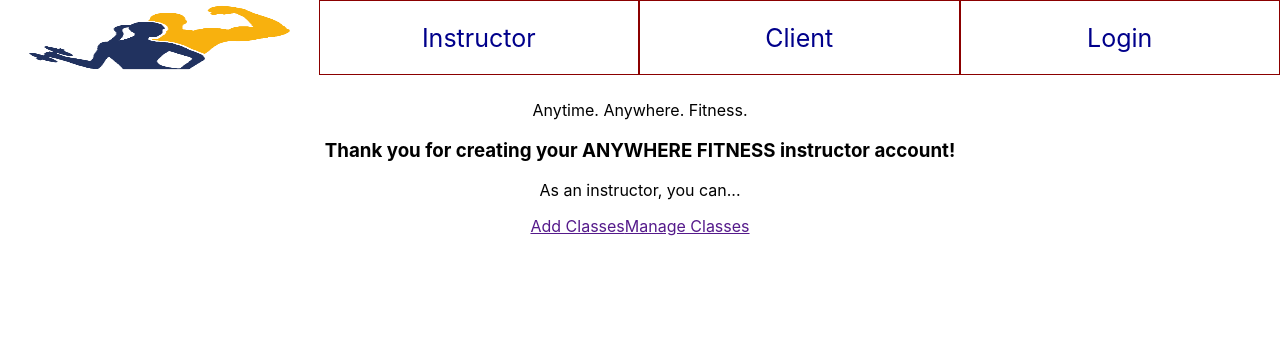
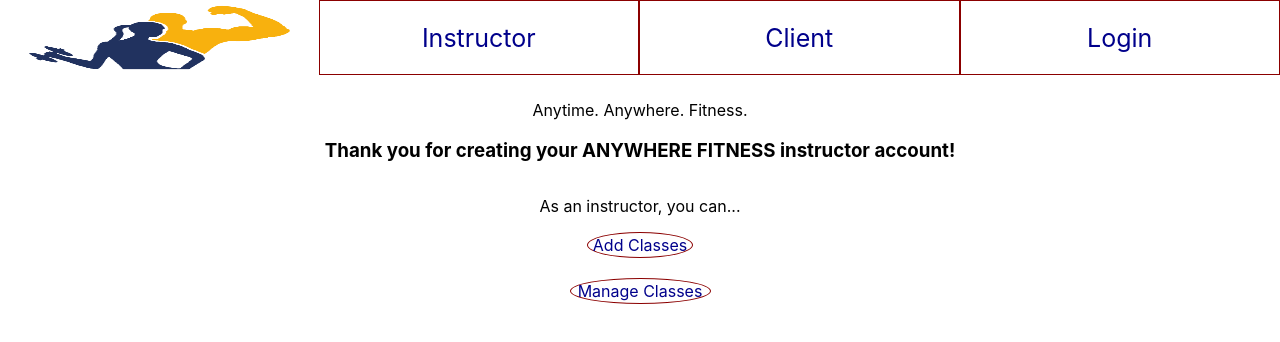
Before and after one commit to Build-Week-AnywhereFitness-1021/front-end, a React (Create React App) app: page /instructor in a window 1280 px wide. Shown: the top 342 px of the page. Built offline with nearby package versions, Linux system fonts and the light colour scheme.

Commit message:
More Styling

```diff
--- a/src/App.css
+++ b/src/App.css
@@ -55,9 +55,75 @@
   font-size:25px;
   color:darkblue;
   border: 1px solid darkred;
+  transition: 1s;
 }
 .Nav a:hover {
   background-color:darkred;
   border: 1px solid darkblue;
+  border-radius: 50%;
   color:white;
 }
+
+/* Instructor Page Styling */
+.instructor-page {
+  display:flex;
+  justify-content:center;
+  align-items:center;
+  flex-direction:column;
+}
+.addClasses {
+  display:flex;
+  text-decoration:none;
+  color:darkblue;
+  border: 1px solid darkred;
+  border-radius: 50%;
+  padding:2px;
+  justify-content:center;
+  max-width:100px;
+  transition: 1s;
+}
+.addClasses:hover {
+  display:flex;
+  text-decoration:none;
+  color:white;
+  background-color:darkred;
+  border: 1px solid darkblue;
+  padding:2px;
+  justify-content:center;
+  max-width:125px;
+}
+.manageClasses {
+  display:flex;
+  text-decoration:none;
+  color:darkblue;
+  border: 1px solid darkred;
+  border-radius: 50%;
+  padding:2px;
+  justify-content:center;
+  max-width:135px;
+  transition: 1s;
+}
+.manageClasses:hover {
+  display:flex;
+  text-decoration:none;
+  color:white;
+  background-color:darkred;
+  border: 1px solid darkblue;
+  padding:2px;
+  justify-content:center;
+  max-width:125px;
+}
+
+/* Client Page Styling */
+.classesButton {
+  width:auto;
+  box-shadow: 1px 1px darkgray;
+}
+
+/* Login Page Styling */
+input {
+  width:auto;
+}
+button {
+  width:auto;
+}
--- a/src/components/Client/ClientPage.js
+++ b/src/components/Client/ClientPage.js
@@ -12,7 +12,7 @@ const handleClick = (e) => {
 return (
     <div className = "clientContainer">
         <h1>Are you ready to get fit</h1>
-        <button onClick={handleClick}>CLASSES</button>
+        <button className='classesButton' onClick={handleClick}>CLASSES</button>
     </div>
 );
 };
--- a/src/components/Instructor/Instructor.css
+++ /dev/null
@@ -1,4 +0,0 @@
-body {
-    display:flex;
-    justify-content:center;
-}
--- a/src/components/Instructor/InstructorPage.js
+++ b/src/components/Instructor/InstructorPage.js
@@ -2,16 +2,21 @@ import React from 'react';
 import Classes from '../Classes/ClassesList';
 import EditForm from '../Classes/EditForm';
 import { Link } from 'react-router-dom';
-import './Instructor.css';
+import { useHistory } from 'react-router-dom'
 
 const InstructorPage = () => {
+    const { push } = useHistory();
+    const handleClick = (e) => {
+        e.preventDefault();
+        push('/classes');
+    }
     return(
         <>
             <div className='instructor-page'>
                 <h3>Thank you for creating your ANYWHERE FITNESS instructor account!</h3>
                 <p>As an instructor, you can...</p>
-                    <Link>Add Classes</Link>
-                    <Link>Manage Classes</Link>
+                <Link className='addClasses' onClick={handleClick}>Add Classes</Link><br/>
+                <Link className='manageClasses' onClick={handleClick}>Manage Classes</Link>
             </div>
         </>
     )
--- a/src/components/Login/Login.js
+++ b/src/components/Login/Login.js
@@ -40,14 +40,14 @@ const Login = () => {
                     name="username"
                     value={creds.username}
                     onChange={handleChange}
-                    />
+                /><br/>
             <label htmlFor="password-label">Password:</label><br/>
                 <input
                     id="password"
                     name="password"
                     value={creds.password}
                     onChange={handleChange}
-                    />
+                    /><br/>
             <button id='login-submit'>Login</button>
         </form>
 
```
